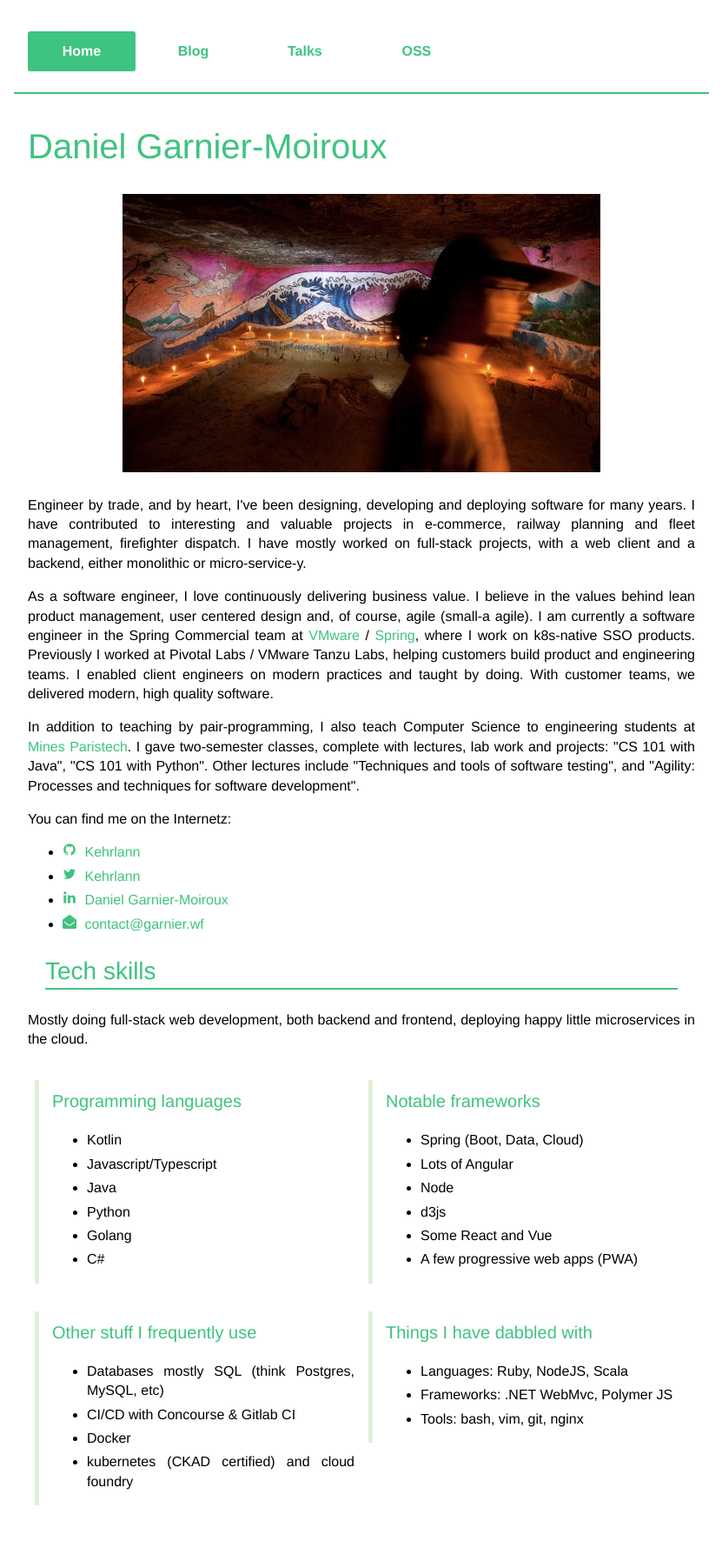
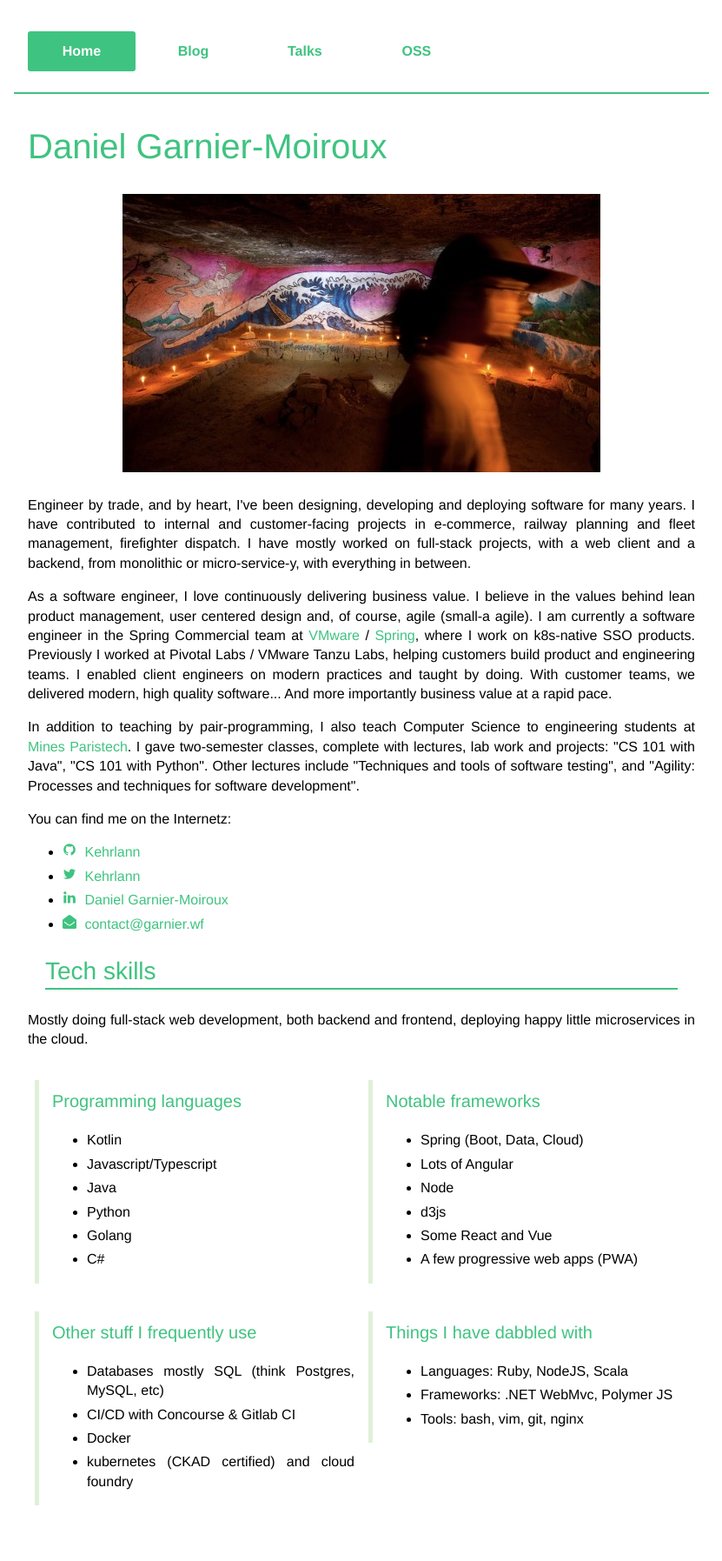
Before and after one commit to Kehrlann/kehrlann.github.io, a Jekyll site: the page built from index.html, in a window 1280 px wide. Shown: the whole page at 87% size, without its empty margins (224-1055 px from the left). Built offline with Jekyll 4.4.1, drawn with Linux system fonts in a browser that asks for light colours.

Commit message:
Improve bio

```diff
--- a/index.html
+++ b/index.html
@@ -13,10 +13,10 @@ excerpt:    Daniel Garnier-Moiroux is a software engineer, tinkerer of things
 
 <p>
     Engineer by trade, and by heart, I've been designing, developing and deploying
-    software for many years. I have contributed to interesting and valuable projects
+    software for many years. I have contributed to internal and customer-facing projects
     in e-commerce, railway planning and fleet management, firefighter dispatch. I have
-    mostly worked on full-stack projects, with a web client and a backend, either
-    monolithic or micro-service-y.
+    mostly worked on full-stack projects, with a web client and a backend, from
+    monolithic or micro-service-y, with everything in between.
 </p>
 <p>
     As a software engineer, I love continuously delivering business value. I believe
@@ -28,7 +28,8 @@ excerpt:    Daniel Garnier-Moiroux is a software engineer, tinkerer of things
 
     Previously I worked at Pivotal Labs / VMware Tanzu Labs, helping customers build product
     and engineering teams. I enabled client engineers on modern practices and taught by doing.
-    With customer teams, we delivered modern, high quality software.
+    With customer teams, we delivered modern, high quality software... And more importantly
+    business value at a rapid pace.
 </p>
 <p>
     In addition to teaching by pair-programming, I also teach Computer Science to
```
